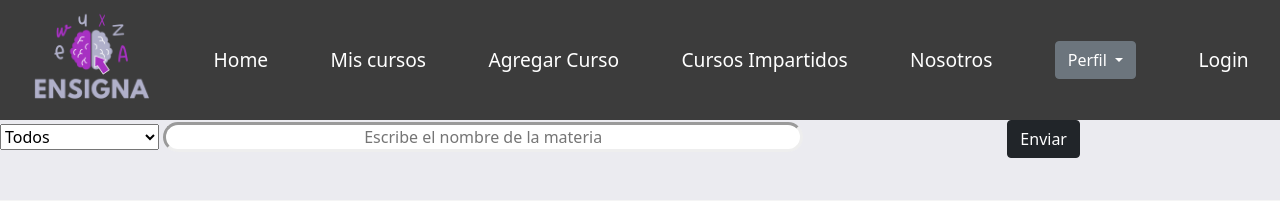
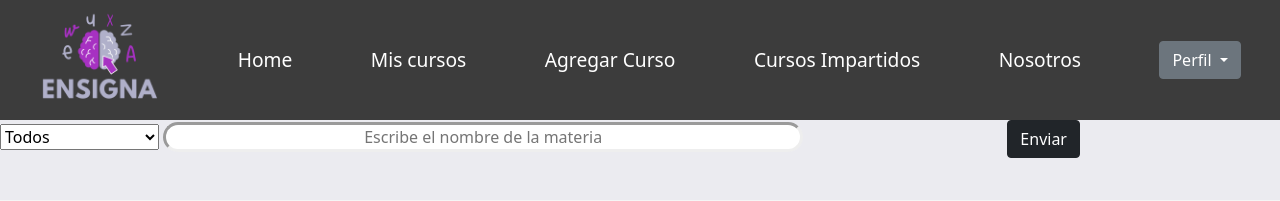
Before and after one commit to letivargasj/ProyectoCursos, a PHP site: page / in a window 1280 px wide. Shown: the top 201 px of the page. Run offline with PHP 8.4, Linux system fonts and the light colour scheme; data that the repository does not hold is empty.

Commit message:
se cambia el boton login
Se agrega el boton login al desplegable

```diff
--- a/index.php
+++ b/index.php
@@ -61,9 +61,9 @@
                     </a>
                     <ul class="dropdown-menu" aria-labelledby="dropdownMenuLink">
                         <li><a class="dropdown-item" href="./controlador/controlador_cerrarsession.php">Salir</a></li>
+                        <li><a class="dropdown-item" href="./login.php">Login</a></li>
                     </ul>
                 </div>
-                <a class="nav" href="./login.php" id="login">Login</a>
             </div>
 
             <div class="filtros">
@@ -87,6 +87,7 @@
                     >
                     <input type="submit" name="btnFiltro" class="btn btn-dark" id="btnFiltrar" value="Enviar">
                 </form>
+
             </div>
 
             <div class="contenedor">
```
